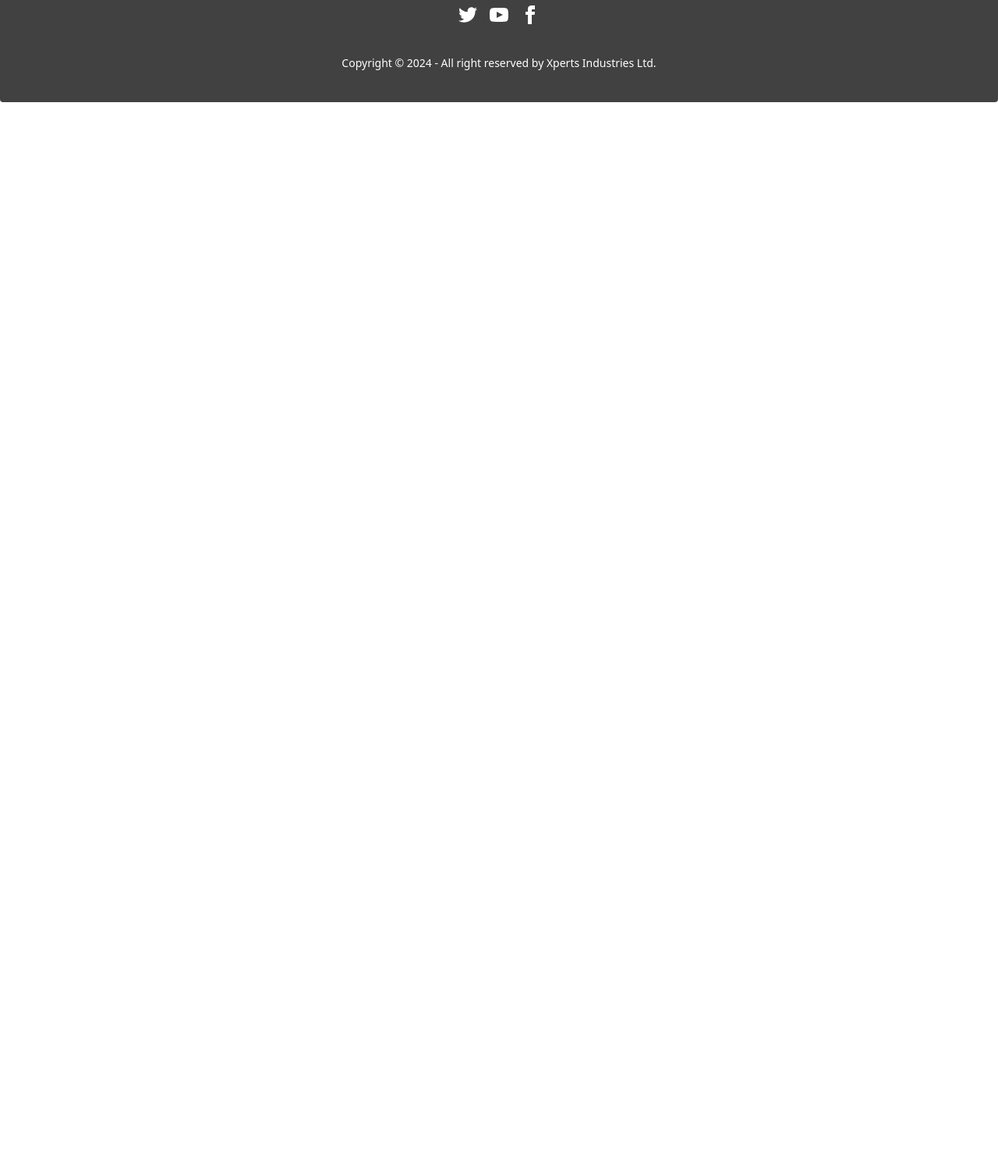
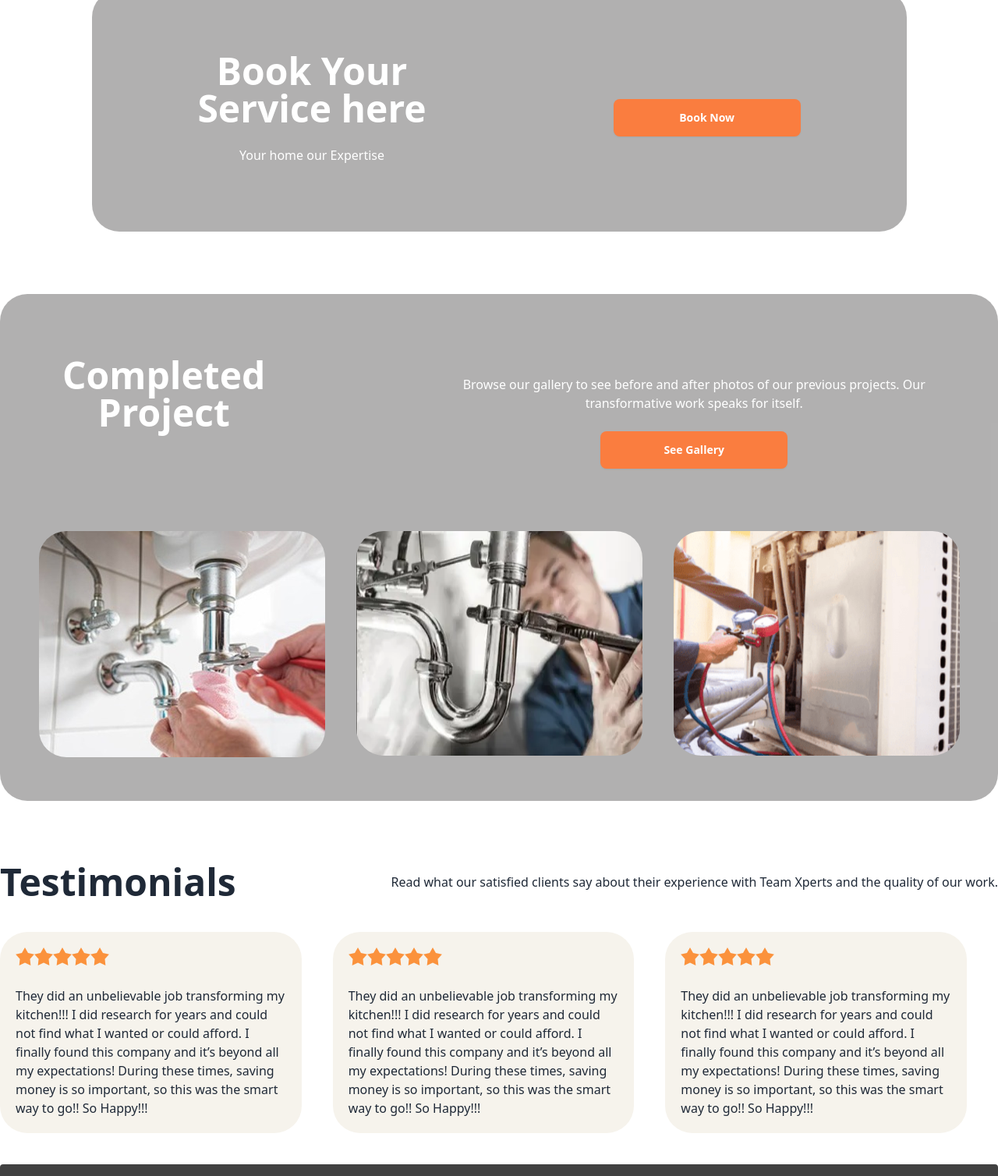
Before and after one commit to Yousuf7900/xperts, a plain HTML site: page index.html in a window 1280 px wide. Shown: the part 4284-5792 px from the top of the page at 78% size. Before the commit the page ends 4415 px from the top, so only its background shows below. Drawn offline with nearby package versions, Linux system fonts and the light colour scheme.

Commit message:
completed

```diff
--- a/index.html
+++ b/index.html
@@ -157,8 +157,100 @@
                   </div>
             </div>
         </section>
+        <!-- Booking section -->
+        <section>
+          <div class="hero max-h-[310px] max-w-[1045px] m-auto bg-[#908F8FB2] rounded-[35px] my-20">
+            <div class="hero-content text-center">
+              <div class="max-w-full flex justify-between w-full gap-60 items-center p-16">
+                <div>
+                  <h1 class="text-5xl font-bold text-white">Book Your <br> Service here</h1>
+                  <p class="py-6 text-white">Your home our Expertise</p>
+                </div>
+                <div>
+                  <button class="btn font-bold  bg-[#FA7D3F] border-none text-white w-60">Book Now</button>
+                </div>
+              </div>
+            </div>
+          </div>
+        </section>
+
+        <!-- Completed project -->
+        <section>
+          <div class="hero min-h-[310px] max-w-[1425px] m-auto bg-[#908F8FB2] rounded-[35px] my-20">
+            <div class="hero-content text-center flex flex-col">
+              <div class="max-w-full flex justify-between w-full gap-60 p-16">
+                <div>
+                  <h1 class="text-5xl font-bold text-white">Completed <br>Project</h1>
+                </div>
+                <div>
+                  <p class="py-6 text-white">Browse our gallery to see before and after photos of our previous projects. Our transformative work speaks for itself.</p>
+                  <button class="btn font-bold  bg-[#FA7D3F] border-none text-white w-60">See Gallery</button>
+                </div>
+              </div>
+              <!-- Img section -->
+              <div class="grid grid-cols-3 gap-10 pb-10">
+                <img class="rounded-[35px] max-w-[367px] min-h-[288px]" src="Images/gallery_1.jpg" alt="">
+                <img class="rounded-[35px] max-w-[367px] min-h-[288px]" src="Images/gallery_2.webp" alt="">
+                <img class="rounded-[35px] max-w-[367px] min-h-[288px]" src="Images/gallery_3.png" alt="">
+              </div>
+            </div>
+          </div>
+        </section>
+        <!-- Testimonials -->
+        <section>
+          <div class="flex justify-between items-center max-w-[1300px] m-auto">
+            <h3 class="text-5xl font-bold items-center text-center">Testimonials</h3>
+            <p class="font-light">Read what our satisfied clients say about their experience with Team Xperts and the quality of our work.</p>
+          </div>
+          <div class="grid grid-cols-3 max-w-[1300px] m-auto">
+            <div class="max-w-[1300px] m-auto p-10 pl-0">
+              <div class="bg-[#F6F3EC] rounded-[35px] max-w-[400px] max-h-[450px]">
+                <div class="rating p-5 pb-0">
+                  <input type="radio" name="rating-2" class="mask mask-star-2 bg-orange-400" />
+                  <input type="radio" name="rating-2" class="mask mask-star-2 bg-orange-400" />
+                  <input type="radio" name="rating-2" class="mask mask-star-2 bg-orange-400" />
+                  <input type="radio" name="rating-2" class="mask mask-star-2 bg-orange-400" />
+                  <input type="radio" name="rating-2" class="mask mask-star-2 bg-orange-400" checked />
+                </div>
+                <div>
+                  <p class="p-5">They did an unbelievable job transforming my kitchen!!! I did research for years and could not find what I wanted or could afford. I finally found this company and it’s beyond all my expectations! During these times, saving money is so important, so this was the smart way to go!! So Happy!!!</p>
+                </div>
+              </div>
+            </div>
+            <div class="max-w-[1300px] m-auto p-10 pl-0">
+              <div class="bg-[#F6F3EC] rounded-[35px] max-w-[400px] max-h-[450px]">
+                <div class="rating p-5 pb-0">
+                  <input type="radio" name="rating-2" class="mask mask-star-2 bg-orange-400" />
+                  <input type="radio" name="rating-2" class="mask mask-star-2 bg-orange-400" />
+                  <input type="radio" name="rating-2" class="mask mask-star-2 bg-orange-400" />
+                  <input type="radio" name="rating-2" class="mask mask-star-2 bg-orange-400" />
+                  <input type="radio" name="rating-2" class="mask mask-star-2 bg-orange-400" checked />
+                </div>
+                <div>
+                  <p class="p-5">They did an unbelievable job transforming my kitchen!!! I did research for years and could not find what I wanted or could afford. I finally found this company and it’s beyond all my expectations! During these times, saving money is so important, so this was the smart way to go!! So Happy!!!</p>
+                </div>
+              </div>
+            </div>
+            <div class="max-w-[1300px] m-auto p-10 pl-0">
+              <div class="bg-[#F6F3EC] rounded-[35px] max-w-[400px] max-h-[450px]">
+                <div class="rating p-5 pb-0">
+                  <input type="radio" name="rating-2" class="mask mask-star-2 bg-orange-400" />
+                  <input type="radio" name="rating-2" class="mask mask-star-2 bg-orange-400" />
+                  <input type="radio" name="rating-2" class="mask mask-star-2 bg-orange-400" />
+                  <input type="radio" name="rating-2" class="mask mask-star-2 bg-orange-400" />
+                  <input type="radio" name="rating-2" class="mask mask-star-2 bg-orange-400" checked />
+                </div>
+                <div>
+                  <p class="p-5">They did an unbelievable job transforming my kitchen!!! I did research for years and could not find what I wanted or could afford. I finally found this company and it’s beyond all my expectations! During these times, saving money is so important, so this was the smart way to go!! So Happy!!!</p>
+                </div>
+              </div>
+            </div>
+          </div>
+        </section>
 
     </main>
+
+
     <footer class="footer footer-center p-10 bg-[#414141] text-base-content rounded">
         <nav class="grid grid-flow-col gap-4">
           <a class="link link-hover text-white">About us</a>
```
Also changed, not shown: Images/gallery_1.jpg (added), Images/gallery_2.webp (added), Images/gallery_3.png (added), Images/img1.jpg (renamed from Images/Pipeline-cleaning-service.jpg), Images/img2.png (renamed from Images/ac-maintenance-acservicebd.png), Images/img3.webp (renamed from Images/plumbing-services-500x500.webp).
